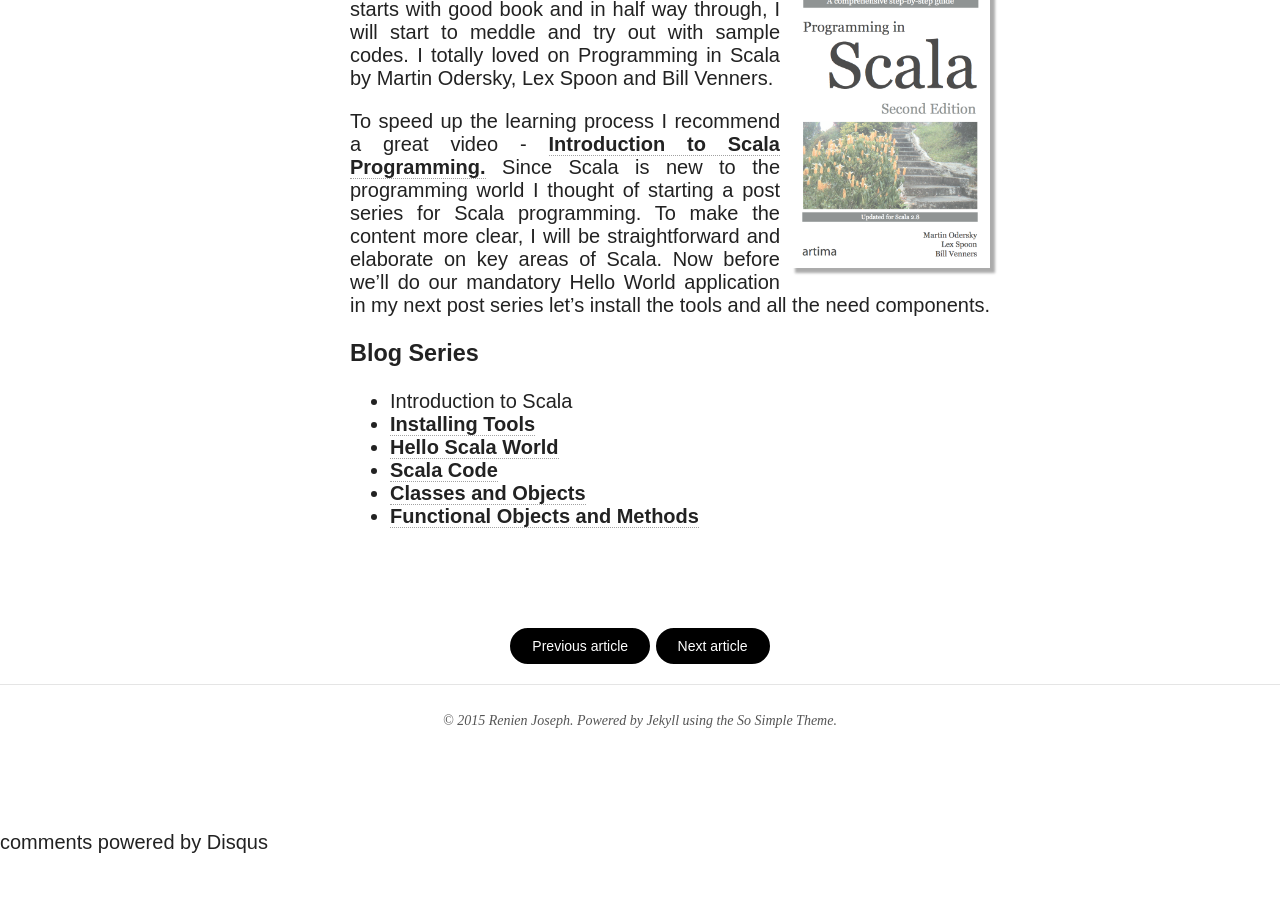
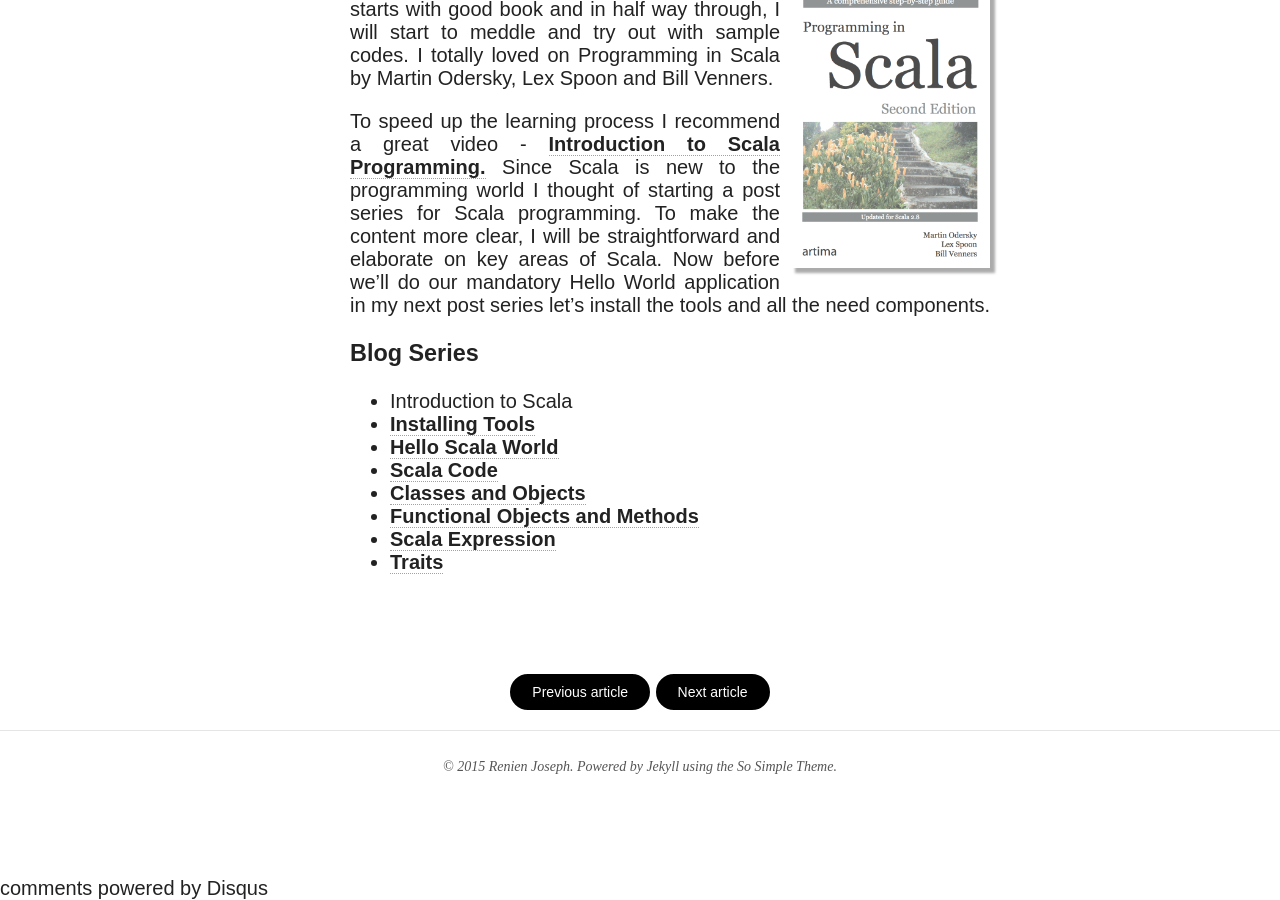
Before and after one commit to Renien/Renien.github.io, a Jekyll site: the page built from _posts/articles/2014-09-25-introduction-to-scala.md, in a window 1280 px wide and 900 px high, scrolled down 1263 px. Built offline with Jekyll 4.4.1, drawn with Linux system fonts in a browser that asks for light colours; nearby versions of some CDN libraries; comment, search, counter and statistics services are not loaded; before the commit the page ends 2117 px from its top, so only the background shows below that.

Commit message:
added the blog series

```diff
--- a/_posts/articles/2014-09-25-introduction-to-scala.md
+++ b/_posts/articles/2014-09-25-introduction-to-scala.md
@@ -45,3 +45,5 @@ Now before we’ll do our mandatory Hello World application in my next post seri
 * [**Scala Code**](/blog/scala-code/)
 * [**Classes and Objects**](/blog/classes-and-objects/)
 * [**Functional Objects and Methods**](/blog/functinal-objects-methods/)
+* [**Scala Expression**](/blog/scala-expression/)
+* [**Traits**](/blog/trait/)
```
